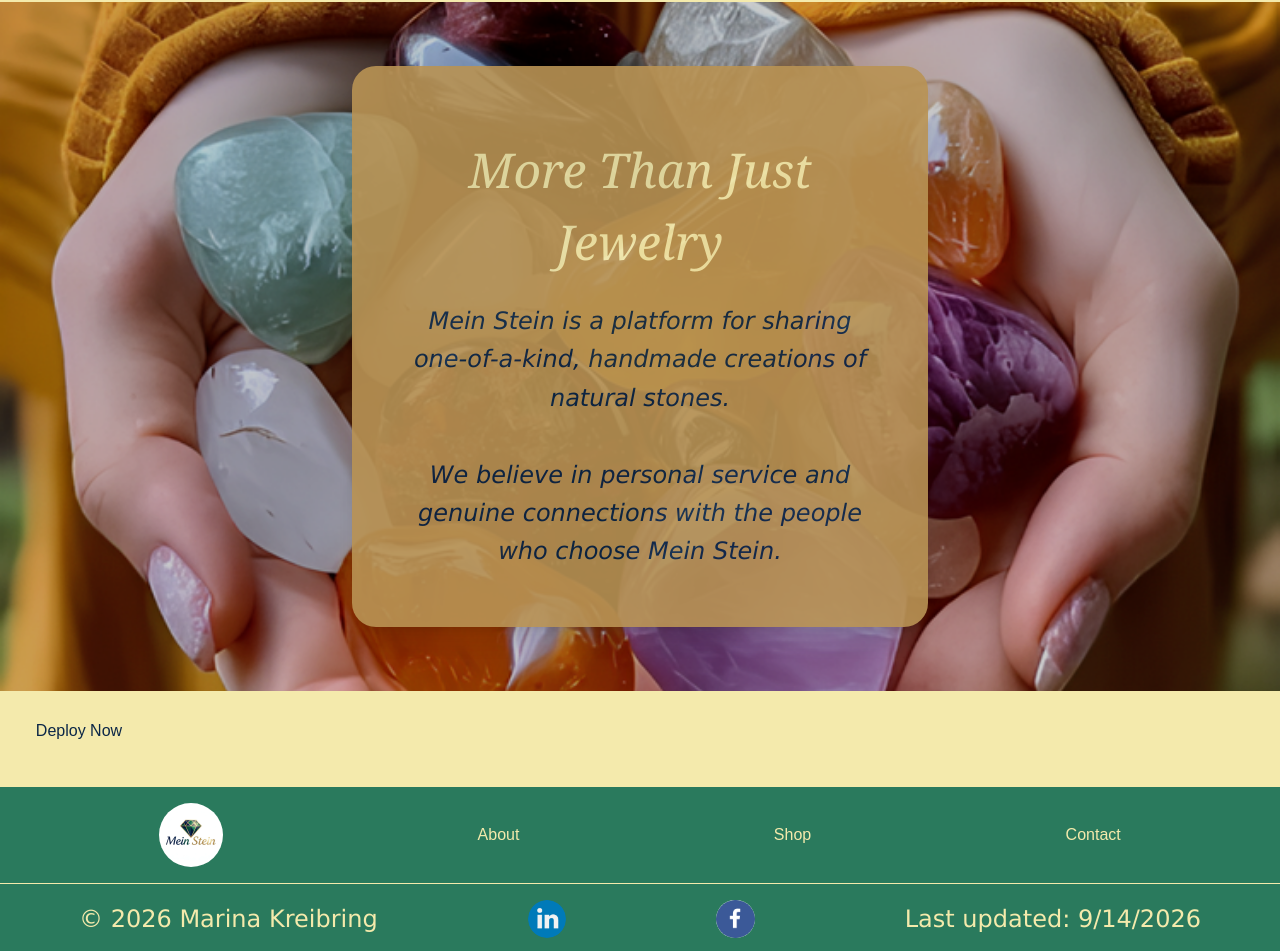
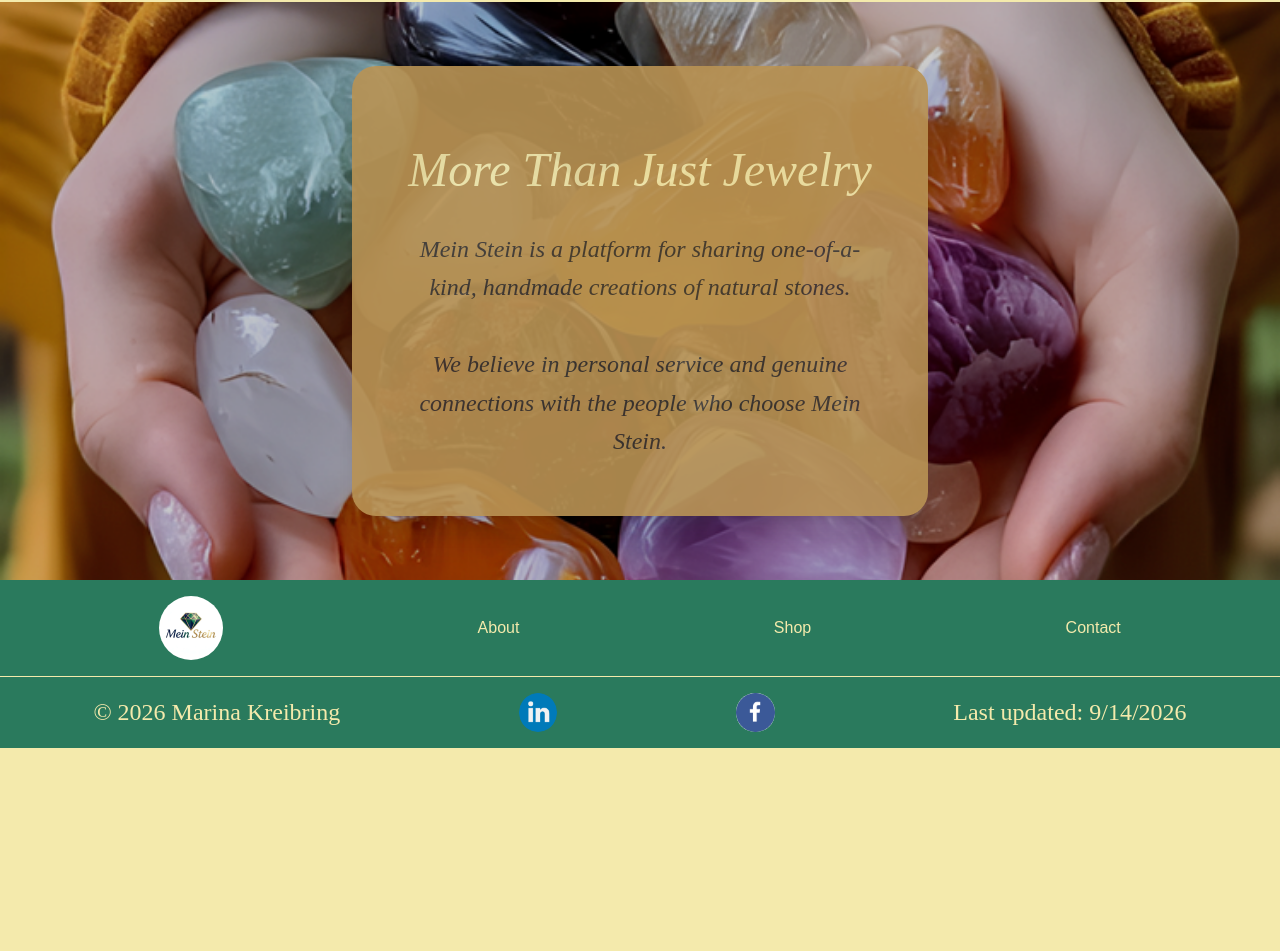
Before and after one commit to marinakreibring/mein-stein, a Next.js app: page / in a window 1280 px wide. Shown: the part 1488-2439 px from the top of the page. After the commit the page ends 2236 px from the top, so only its background shows below. Built offline with nearby package versions, Linux system fonts and the light colour scheme.

Commit message:
polish product cards and general styling. Deployed successfully

```diff
--- a/app/about/page.tsx
+++ b/app/about/page.tsx
@@ -56,7 +56,7 @@ export default function AboutPage() {
                     From selecting each stone to preparing your order, we pay attention
                     to the little details that make a difference.
                 </p>
-                <div className="grid grid-cols-1 gap-4 md:grid-cols-2 lg:grid-cols-4 text-center mt-4 align-items-center justify-items-center">
+                <div className="grid grid-cols-1 gap-4 md:grid-cols-2 lg:grid-cols-4 text-center mt-4 mb-6 align-items-center justify-items-center">
                     {/* CARD 1 */}
                     <div className="card">
                         <div className="text-5xl mb-4">
@@ -66,7 +66,7 @@ export default function AboutPage() {
                             Natural Stones
                         </h3>
 
-                        <p className="mx-4 my-4">
+                        <p className="mx-2 my-2">
                             Carefully selected natural stones, each with its own unique beauty and character.
                         </p>
                     </div>
@@ -79,7 +79,7 @@ export default function AboutPage() {
                             Handmade Craftsmanship
                         </h3>
 
-                        <p className="mx-4 my-4">
+                        <p className="mx-2 my-2">
                             Made by hand with care, attention to detail, and a passion for timeless design.
                         </p>
                     </div>
@@ -92,7 +92,7 @@ export default function AboutPage() {
                             Gift Packaging
                         </h3>
 
-                    <p className="mx-4 my-4">
+                    <p className="mx-2 my-2">
                         Every order is beautifully packaged to make a gift special for your loved ones.
                     </p>
                 </div>
@@ -105,10 +105,10 @@ export default function AboutPage() {
                             Individual Approach
                         </h3>
 
-                    <p className="mx-4 my-4">
-                        Every piece is created with you in mind, with a personal touch and attention to your wishes.
-                    </p>
-                </div>
+                        <p className="mx-2 my-2">
+                            Every piece is created with you in mind, with a personal touch and attention to your wishes.
+                        </p>
+                    </div>
             </div>
         </div>
     </section>
--- a/app/globals.css
+++ b/app/globals.css
@@ -10,7 +10,13 @@
 
 :root {
   --background: #f4eaac;
-  --foreground: #0c2747;
+  --foreground: #3E3833;
+  --optional: #7A7068;
+  --firstaccent: #B98283;
+  --lightaccent: #E5C8C3;
+  --naturalaccent: #A8B09B;
+  --goldenaccent: #B89A65;
+  --cards: #FFFDF9;
 
   --primary: #2a7a5d;
   --secondary: #b99354;
@@ -25,7 +31,8 @@ body {
 h1, h2, h3 {
   color: var(--primary);
   text-align: center;
-  font-family: 'Forte', 'Georgia';
+  font-family: 'Cormorant Garamond', 'Times New Roman', Times, serif;
+
 }
 h1 {
   font-size: clamp(2rem, 5vw, 4rem);
@@ -39,7 +46,7 @@ h3 {
 p {
   font-size: clamp(1rem, 2.5vw, 1.5rem);
   line-height: 1.6;
-  font-family: 'Lucida Sans', 'Lucida Sans Regular', sans-serif;
+  font-family: Montserrat, DM Sans, san-serif;
 }
 
 .colored {
@@ -59,15 +66,21 @@ button {
   background-color: var(--secondary);
   color: white;
   border-radius: 8px;
-  padding: 10px 16px;
-  font-size: clamp(1.2rem, 2.5vw, 2rem);
+  padding: 1rem;
+  font-size: clamp(1rem, 2.5vw, 1.5rem);
+}
+button:hover{
+  cursor: pointer;
+  transform: scale(1.1)
 }
 
+
 .card {
-  width: 230px;
+  min-width: 230px;
   background: white;
   border-radius: 1.5rem;
-  padding: 16px;
+  padding: 1rem;
+  margin: 1rem;
   box-shadow: 0 5px 10px var(--foreground);
 }
 
@@ -199,6 +212,16 @@ footer a:hover {
   box-shadow: 0 20px 30px;
 }
 
+.filter-select{
+  padding: 1rem;
+  margin: 1rem;
+  text-align: left;
+  background-color: var(--secondary);
+  color: white;
+  border-radius: 1rem;
+  box-shadow: 0 5px 10px var(--foreground);
+}
+
 .hamburger {
   display: none;
   position: relative;
--- a/app/page.tsx
+++ b/app/page.tsx
@@ -7,12 +7,14 @@ export default function Home() {
             <div className="hero">
                 <Image className="heroimg" src="/images/hero.png" alt="Hero Image" fill />
                 <div className="hero-content">
-                    <button>Catalogue</button>
+                    <button>
+                        <Link href="/shop">Catalogue</Link>
+                    </button>
                 </div>
             </div>
             <h1 className="mt-12">Popular Categories</h1>
             <div className="flex flex-row justify-around my-12 text-center">
-                <Link href="/catalog/bracelets" className="group">
+                <Link href="/shop?type=Bracelet">
                     <div className="category">
                         <Image
                             src="/images/bracelets.jpg"
@@ -24,7 +26,7 @@ export default function Home() {
                     <h3 className="mt-2">Bracelets</h3>
                 </Link>
 
-                <Link href="/catalog/earrings" className="group">
+                <Link href="/shop?type=Earrings">
                     <div className="category">
                         <Image
                             src="/images/earrings.jpg"
@@ -36,7 +38,7 @@ export default function Home() {
                     <h3 className="mt-2">Earrings</h3>
                 </Link>
 
-                <Link href="/catalog/rings" className="group">
+                <Link href="/shop?type=Ring">
                     <div className="category">
                         <Image
                             src="/images/rings.jpg"
@@ -74,15 +76,6 @@ export default function Home() {
                     </div>
             </section>
 
-            <a
-            className="flex h-12 w-full items-center justify-center mt-4 gap-2 rounded-full bg-foreground px-5 text-background transition-colors hover:bg-[#383838] dark:hover:bg-[#ccc] md:w-[158px]"
-            href="https://vercel.com/new?utm_source=create-next-app&utm_medium=appdir-template-tw&utm_campaign=create-next-app"
-            target="_blank"
-            rel="noopener noreferrer"
-            >
-            Deploy Now
-            </a>
-
         </main>
     );
 }
--- a/app/shop/page.tsx
+++ b/app/shop/page.tsx
@@ -28,7 +28,7 @@ export default async function ShopPage() {
     return (
         <main className="container-custom">
 
-            <section className="section">
+            <section className="section mb-6">
                 <div>
                     <h2 className="mt-4">
                         Handmade Treasures
--- a/components/ProductCard.tsx
+++ b/components/ProductCard.tsx
@@ -40,14 +40,14 @@ export default function ProductCards({
             className={`
                   content-card
                   ${isExpanded
-                    ? "lg:col-span-2 scale-[1.015]"
+                    ? "sm:col-span-2 lg:col-span-3 scale-[1.015]"
                     : ""
                   }
                 `}
               >
             <div
               className={`
-                grid overflow-hidden
+                grid overflow-hidden items-stretch
                 transition-all duration-700
                 ${
                   isExpanded
@@ -63,7 +63,7 @@ export default function ProductCards({
                   transition-all duration-700
                   ${
                     isExpanded
-                      ? "h-[550px]"
+                      ? "min-h-[550px]"
                       : "h-72"
                   }
                 `}
@@ -92,12 +92,8 @@ export default function ProductCards({
                     {product.title}
                   </h4>
 
-                  <p className="font-bold text-lg mb-2">
+                  <p className="font-bold text-green-800 text-lg mb-2">
                       €{product.price.toFixed(2)}
-                  </p>
-
-                  <p className=" mb-4">
-                    {product.type} | {product.material} | {product.stone}
                   </p>
 
                   <div
@@ -111,6 +107,9 @@ export default function ProductCards({
                     `}
                   >
                     <div className="pt-2">
+                      <p className=" mb-4">
+                          {product.type} | {product.material} | {product.stone}
+                        </p>
                       <div className="mb-6">
                         <p className="font-semibold text-lg mb-2">
                           Product Details
@@ -122,11 +121,11 @@ export default function ProductCards({
                       </div>
 
                       <div className="flex gap-3 flex-wrap">
-                        <button>
+                        <button className="ml-4">
                           Add to Cart
                         </button>
 
-                        <button>
+                        <button className="ml-4">
                           <a
                             href={`/review-form?productId=${product.id}`}
                           >
@@ -173,7 +172,7 @@ export default function ProductCards({
 
                 <button
                   onClick={() => toggleCard(product.id)}
-                  className="w-full mt-4"
+                  className=" mt-4 mx-4"
                 >
                   {isExpanded
                     ? "Close Details"
--- a/components/ShopContent.tsx
+++ b/components/ShopContent.tsx
@@ -1,6 +1,7 @@
 "use client";
 
-import { useState } from "react";
+import { useEffect, useState } from "react";
+import { useSearchParams, useRouter } from "next/navigation";
 import ProductCards from "@/components/ProductCard";
 import CategoryFilter from "@/components/ProductFilter";
 
@@ -9,8 +10,17 @@ export default function ShopContent({
 }: {
   products: any[];
 }) {
+  const searchParams = useSearchParams();
+  const router = useRouter();
+
+  const urlCategory = searchParams.get("type") || "All";
+
   const [selectedCategory, setSelectedCategory] =
-    useState("All");
+    useState(urlCategory);
+
+  useEffect(() => {
+    setSelectedCategory(urlCategory);
+  }, [urlCategory]);
 
   const filteredProducts =
     selectedCategory === "All"
@@ -20,11 +30,21 @@ export default function ShopContent({
             product.type === selectedCategory
         );
 
+  const handleCategoryChange = (category: string) => {
+    setSelectedCategory(category);
+
+    if (category === "All") {
+      router.push("/shop");
+    } else {
+      router.push(`/shop?type=${category}`);
+    }
+  };
+
   return (
     <>
       <CategoryFilter
         selectedCategory={selectedCategory}
-        onCategoryChange={setSelectedCategory}
+        onCategoryChange={handleCategoryChange}
       />
 
       <ProductCards
--- a/components/footer.tsx
+++ b/components/footer.tsx
@@ -2,7 +2,7 @@ import Link from "next/link";
 
 export default function Footer() {
   return (
-    <footer className=" pt-8 text-center">
+    <footer className="text-center">
         <div className="footer">
             <Link href="/" className="logo">
               <img src="/images/logo.webp" alt="Logo" />
```
Also changed, not shown: 1 other file (tests, documents, lock files or other folders).
